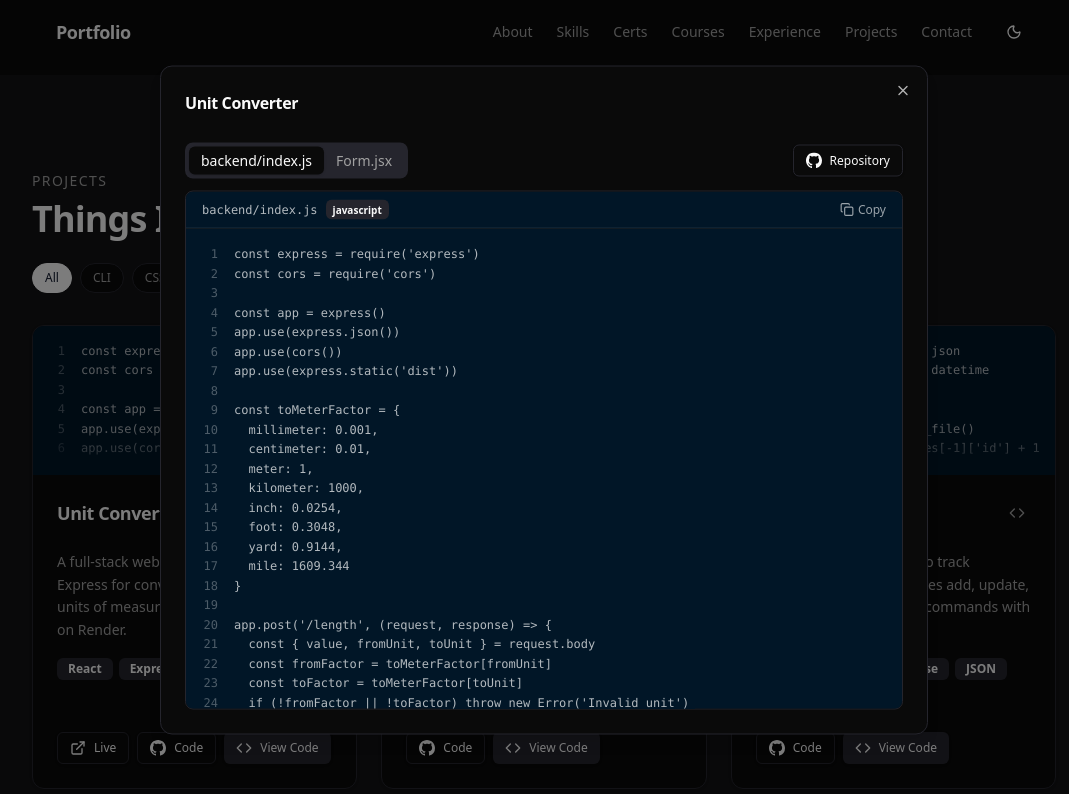
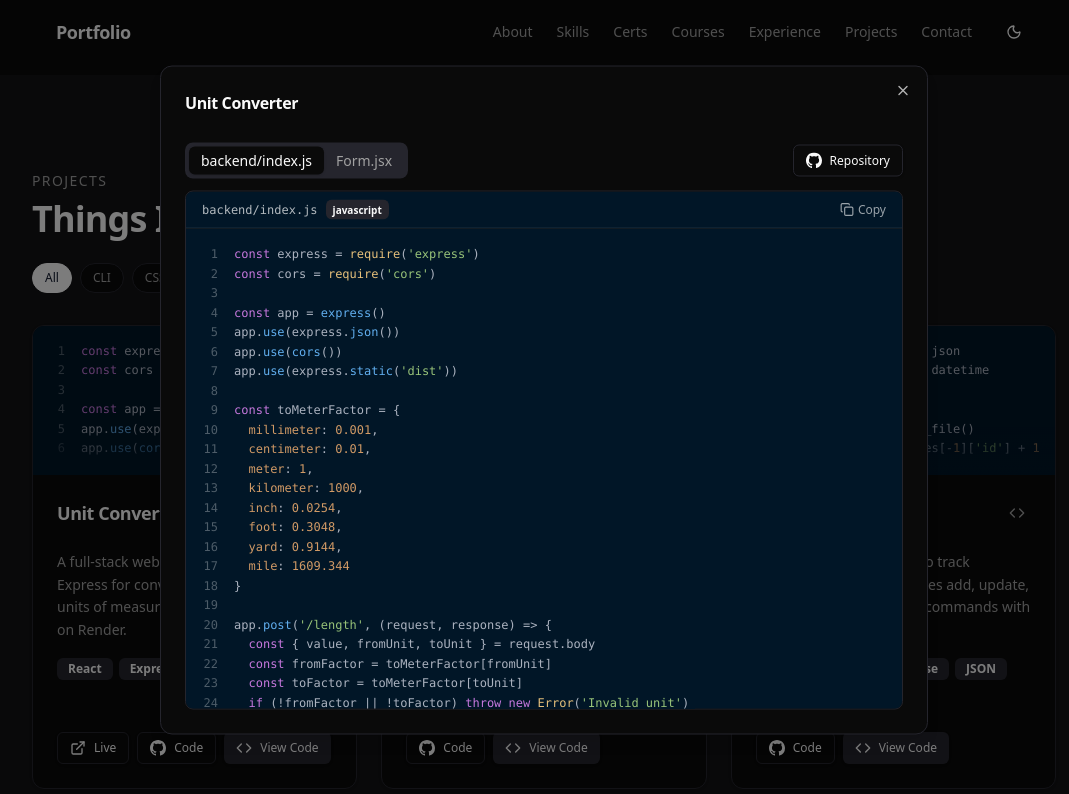
Before and after one commit to raj-lrn-acc/portfolio, a React (Vite) app: page / in a window 1280 px wide. Both pictures are taken after a click on the button 290 px from the left and 4260 px from the top of the page. Shown: the part 3860-4654 px from the top of the page, without its empty margins (96-1165 px from the left). Built offline with nearby package versions, Linux system fonts and the light colour scheme.

Commit message:
add syntax highlighting with highlight.js (atom-one-dark theme)

```diff
--- a/package.json
+++ b/package.json
@@ -18,6 +18,7 @@
     "class-variance-authority": "^0.7.1",
     "clsx": "^2.1.1",
     "framer-motion": "^12.40.0",
+    "highlight.js": "^11.11.1",
     "lucide-react": "^1.17.0",
     "react": "^19.2.6",
     "react-dom": "^19.2.6",
@@ -25,6 +26,7 @@
   },
   "devDependencies": {
     "@eslint/js": "^10.0.1",
+    "@types/highlight.js": "^9.12.4",
     "@types/node": "^24.12.3",
     "@types/react": "^19.2.14",
     "@types/react-dom": "^19.2.3",
--- a/src/components/code-preview.tsx
+++ b/src/components/code-preview.tsx
@@ -1,21 +1,36 @@
+import { useMemo } from "react"
+import hljs from "highlight.js"
+import "highlight.js/styles/atom-one-dark.css"
 import type { CodeSnippet } from "@/data/projects"
 
 const PREVIEW_LINES = 6
 
 export function CodePreview({ snippet }: { snippet: CodeSnippet }) {
-  const lines = snippet.code.trim().split("\n").slice(0, PREVIEW_LINES)
+  const lines = useMemo(() => {
+    try {
+      const lang = snippet.language === "jsx" ? "javascript" : snippet.language
+      const result = hljs.highlight(snippet.code, { language: lang })
+      return result.value.split("\n").slice(0, PREVIEW_LINES)
+    } catch {
+      return snippet.code
+        .trim()
+        .split("\n")
+        .slice(0, PREVIEW_LINES)
+        .map((l) => l.replace(/</g, "&lt;").replace(/>/g, "&gt;"))
+    }
+  }, [snippet])
 
   return (
     <div className="relative cursor-pointer group overflow-hidden">
       <div className="max-w-full">
-        <pre className="p-3 sm:p-4 text-[10px] sm:text-xs leading-relaxed font-mono !bg-[#011627] m-0 select-none whitespace-pre overflow-hidden text-white/70">
-          <code>
+        <pre className="p-3 sm:p-4 text-[10px] sm:text-xs leading-relaxed font-mono !bg-[#011627] m-0 select-none whitespace-pre overflow-hidden">
+          <code className="!bg-transparent !p-0 hljs">
             {lines.map((line, i) => (
               <div key={i}>
                 <span className="hidden sm:inline-block text-right pr-3 sm:pr-4 text-white/30 select-none w-6 sm:w-8">
                   {i + 1}
                 </span>
-                {line}
+                <span dangerouslySetInnerHTML={{ __html: line || " " }} />
               </div>
             ))}
           </code>
--- a/src/components/code-snippet-dialog.tsx
+++ b/src/components/code-snippet-dialog.tsx
@@ -1,4 +1,6 @@
-import { useState } from "react"
+import { useState, useMemo } from "react"
+import hljs from "highlight.js"
+import "highlight.js/styles/atom-one-dark.css"
 import { Dialog, DialogContent, DialogHeader, DialogTitle } from "@/components/ui/dialog"
 import { Tabs, TabsList, TabsTrigger, TabsContent } from "@/components/ui/tabs"
 import { Badge } from "@/components/ui/badge"
@@ -31,6 +33,19 @@ function CopyButton({ code }: { code: string }) {
 }
 
 function CodeBlock({ snippet }: { snippet: CodeSnippet }) {
+  const lines = useMemo(() => {
+    try {
+      const lang = snippet.language === "jsx" ? "javascript" : snippet.language
+      const result = hljs.highlight(snippet.code, { language: lang })
+      return result.value.split("\n")
+    } catch {
+      return snippet.code
+        .trim()
+        .split("\n")
+        .map((l) => l.replace(/</g, "&lt;").replace(/>/g, "&gt;"))
+    }
+  }, [snippet])
+
   return (
     <div className="relative rounded-lg overflow-hidden border max-w-full">
       <div className="flex items-center justify-between px-3 sm:px-4 py-2 bg-[#011627] border-b border-white/10 gap-2">
@@ -43,14 +58,14 @@ function CodeBlock({ snippet }: { snippet: CodeSnippet }) {
         <CopyButton code={snippet.code} />
       </div>
       <div className="overflow-x-auto max-w-full">
-        <pre className="p-3 sm:p-4 text-[10px] sm:text-xs leading-relaxed max-h-[50vh] sm:max-h-[60vh] font-mono !bg-[#011627] m-0 whitespace-pre w-max min-w-full text-white/70">
-          <code>
-            {snippet.code.trim().split("\n").map((line, i) => (
+        <pre className="p-3 sm:p-4 text-[10px] sm:text-xs leading-relaxed max-h-[50vh] sm:max-h-[60vh] font-mono !bg-[#011627] m-0 whitespace-pre w-max min-w-full">
+          <code className="!bg-transparent !p-0 hljs">
+            {lines.map((line, i) => (
               <div key={i}>
                 <span className="hidden sm:inline-block text-right pr-3 sm:pr-4 text-white/30 select-none w-6 sm:w-8">
                   {i + 1}
                 </span>
-                {line}
+                <span dangerouslySetInnerHTML={{ __html: line || " " }} />
               </div>
             ))}
           </code>
```
Also changed, not shown: 1 other file (tests, documents, lock files or other folders).
